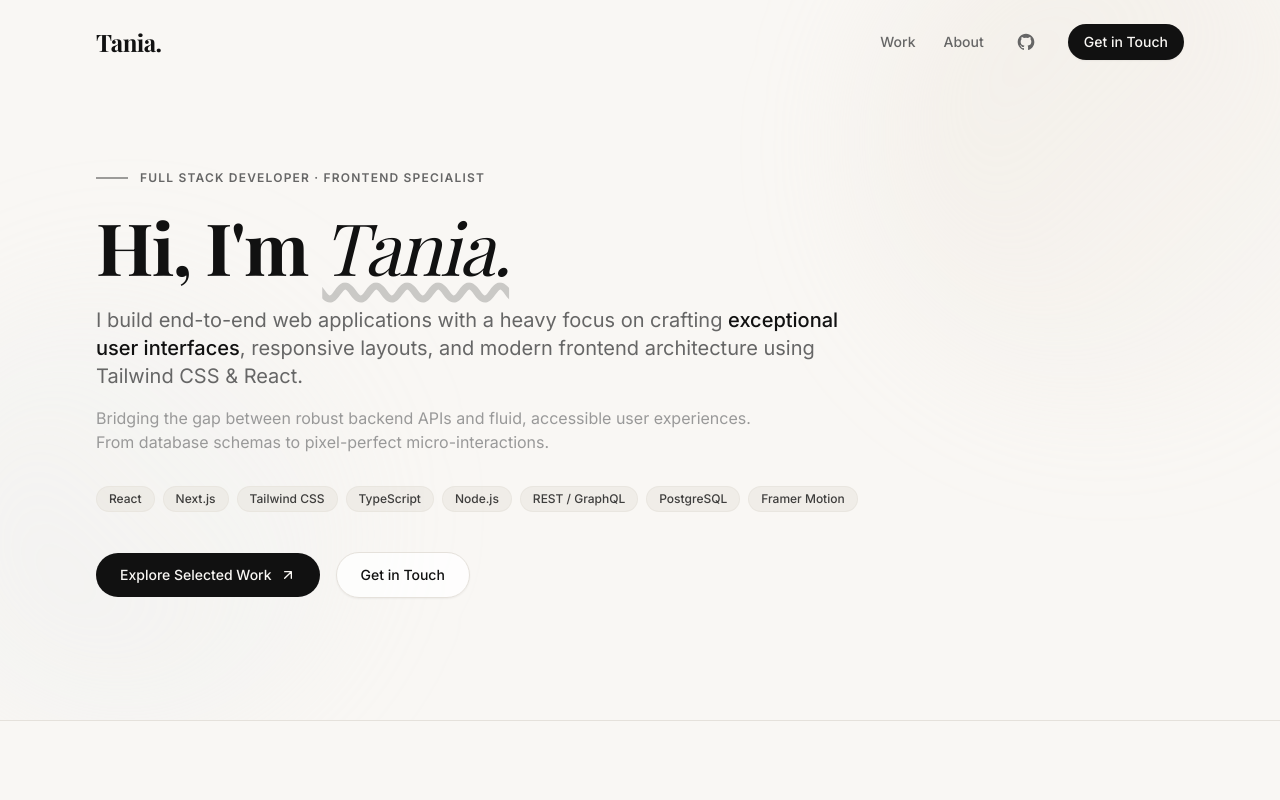
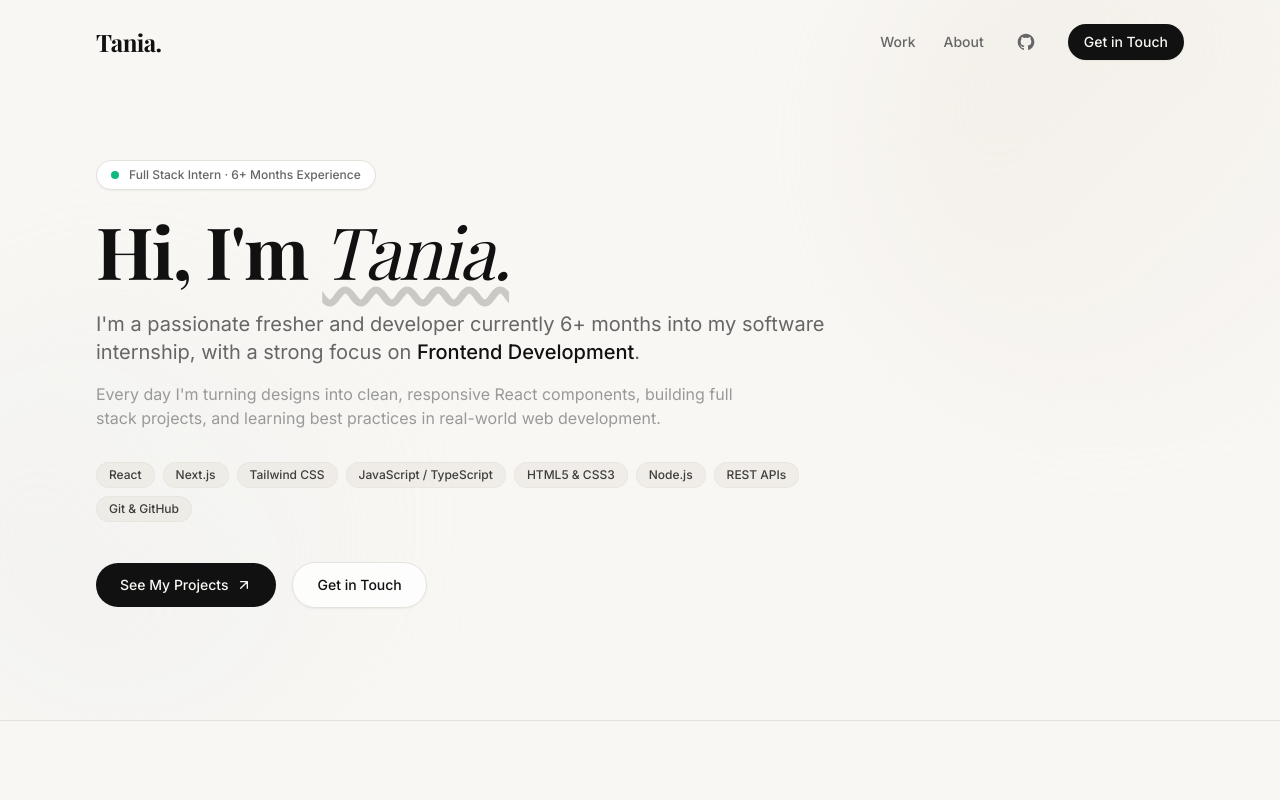
Before and after one commit to taniasha/Portfolio, a Next.js app: page / in a window 1280 px wide. Shown: the top 800 px of the page. Built offline with nearby package versions, Linux system fonts and the light colour scheme; a web font is replaced by a local one.

Commit message:
update: authentic fresher bio and 6-month internship highlights

```diff
--- a/src/app/layout.tsx
+++ b/src/app/layout.tsx
@@ -2,25 +2,26 @@ import type { Metadata } from "next";
 import "./globals.css";
 
 export const metadata: Metadata = {
-  title: "Tania — Full Stack Developer (Frontend Focused)",
+  title: "Tania — Developer Intern & Fresher",
   description:
-    "Portfolio of Tania (@taniasha), a Full Stack Developer specializing in fluid frontend architectures, Tailwind CSS, and full-stack web applications.",
+    "Portfolio of Tania (@taniasha), a passionate fresher and developer currently 6+ months into a software internship, focusing on Frontend, React, and Tailwind CSS.",
   keywords: [
     "Tania",
     "taniasha",
-    "Full Stack Developer",
-    "Frontend Specialist",
+    "Fresher Developer",
+    "Frontend Intern",
+    "Full Stack Intern",
     "React",
     "Next.js",
     "Tailwind CSS",
-    "TypeScript",
+    "JavaScript",
     "Portfolio",
   ],
   authors: [{ name: "Tania", url: "https://github.com/taniasha" }],
   openGraph: {
-    title: "Tania — Full Stack Developer (Frontend Focused)",
+    title: "Tania — Developer Intern & Fresher",
     description:
-      "Crafting polished, performant web applications with Tailwind CSS, Next.js, and modern full-stack architectures.",
+      "Passionate fresher 6+ months into a software internship, building clean responsive web apps with Tailwind CSS & React.",
     url: "https://github.com/taniasha/Portfolio",
     siteName: "Tania Portfolio",
     type: "website",
--- a/src/components/Hero.tsx
+++ b/src/components/Hero.tsx
@@ -17,11 +17,11 @@ const techStack = [
   "React",
   "Next.js",
   "Tailwind CSS",
-  "TypeScript",
+  "JavaScript / TypeScript",
+  "HTML5 & CSS3",
   "Node.js",
-  "REST / GraphQL",
-  "PostgreSQL",
-  "Framer Motion",
+  "REST APIs",
+  "Git & GitHub",
 ];
 
 export default function Hero() {
@@ -39,17 +39,20 @@ export default function Hero() {
 
       <div className="max-w-6xl mx-auto px-6 sm:px-8 w-full relative z-10">
         <div className="max-w-3xl">
-          {/* Eyebrow / Role Tag */}
+          {/* Eyebrow / Current Status */}
           <motion.div
             variants={fadeUp}
             custom={0}
             initial="hidden"
             animate="visible"
-            className="flex items-center gap-3 mb-6"
+            className="inline-flex items-center gap-2.5 px-3.5 py-1.5 rounded-full bg-surface border border-borderline shadow-sm mb-6"
           >
-            <span className="w-8 h-[1.5px] bg-primary/40" />
-            <span className="text-xs uppercase tracking-widest font-semibold text-muted">
-              Full Stack Developer · Frontend Specialist
+            <span className="relative flex h-2 w-2">
+              <span className="animate-ping absolute inline-flex h-full w-full rounded-full bg-emerald-400 opacity-75"></span>
+              <span className="relative inline-flex rounded-full h-2 w-2 bg-emerald-500"></span>
+            </span>
+            <span className="text-xs font-medium text-muted">
+              Full Stack Intern · 6+ Months Experience
             </span>
           </motion.div>
 
@@ -67,7 +70,7 @@ export default function Hero() {
             </span>
           </motion.h1>
 
-          {/* Subtitle / Bio */}
+          {/* Subtitle / Honest Story */}
           <motion.p
             variants={fadeUp}
             custom={0.2}
@@ -75,11 +78,11 @@ export default function Hero() {
             animate="visible"
             className="text-lg sm:text-xl text-muted leading-relaxed mb-4 font-normal"
           >
-            I build end-to-end web applications with a heavy focus on crafting{" "}
+            I&apos;m a passionate fresher and developer currently 6+ months into my software internship, with a strong focus on{" "}
             <strong className="text-primary font-medium">
-              exceptional user interfaces
+              Frontend Development
             </strong>
-            , responsive layouts, and modern frontend architecture using Tailwind CSS &amp; React.
+            .
           </motion.p>
 
           <motion.p
@@ -89,8 +92,7 @@ export default function Hero() {
             animate="visible"
             className="text-sm sm:text-base text-subtle leading-relaxed mb-8 max-w-2xl"
           >
-            Bridging the gap between robust backend APIs and fluid, accessible user experiences.
-            From database schemas to pixel-perfect micro-interactions.
+            Every day I&apos;m turning designs into clean, responsive React components, building full stack projects, and learning best practices in real-world web development.
           </motion.p>
 
           {/* Tech stack pills */}
@@ -124,7 +126,7 @@ export default function Hero() {
               id="hero-cta-work"
               className="inline-flex items-center gap-2 px-6 py-3 text-sm font-medium text-background bg-primary rounded-full hover:bg-neutral-800 hover:-translate-y-0.5 hover:shadow-lg transition-all"
             >
-              Explore Selected Work
+              See My Projects
               <svg
                 width="16"
                 height="16"
```
